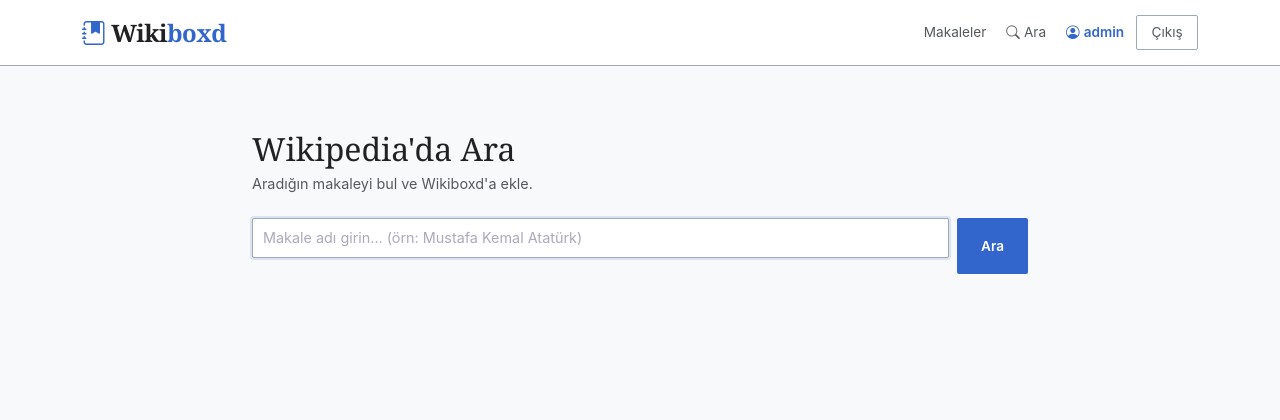
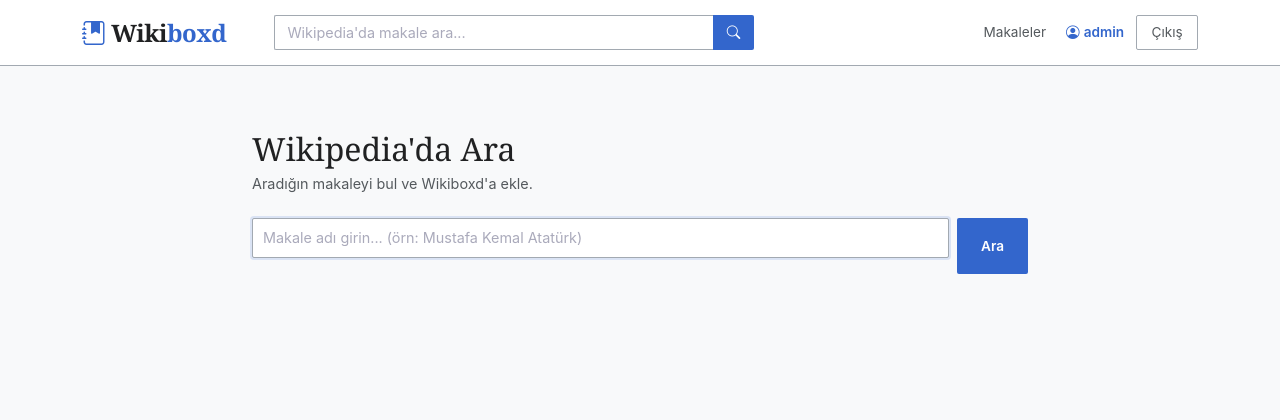
Before and after one commit to Bisbilge/wikiboxd, a Django app: page /ara/ in a window 1280 px wide. Shown: the top 420 px of the page. Run offline with Django 5.2, Linux system fonts and the light colour scheme; a user stored in the database is signed in.

Commit message:
feat: navbar düzenlendi

```diff
--- a/wikiboxd/templates/base.html
+++ b/wikiboxd/templates/base.html
@@ -108,7 +108,7 @@
             font-size: 0.9rem;
         }
         .form-control,
-        input:not([type="submit"]):not([type="button"]),
+        input:not([type="submit"]):not([type="button"]):not(.navbar-search-input),
         select,
         textarea {
             background-color: #fff !important;
@@ -120,6 +120,29 @@
             margin-bottom: 1rem;
             font-size: 0.9rem;
             transition: border-color 0.15s;
+        }
+
+        /* Navbar arama kutusu */
+        .navbar-search-input {
+            background-color: #fff !important;
+            color: var(--text-main) !important;
+            border: 1px solid var(--border) !important;
+            border-right: none !important;
+            border-radius: 2px 0 0 2px !important;
+            padding: 6px 12px !important;
+            font-size: 0.9rem;
+            width: 100%;
+            margin-bottom: 0 !important;
+            transition: border-color 0.15s;
+        }
+        .navbar-search-input:focus {
+            border-color: var(--brand) !important;
+            outline: none;
+            box-shadow: none !important;
+        }
+        .navbar-search-input:disabled {
+            background-color: #f8f9fa !important;
+            cursor: not-allowed;
         }
         .form-control:focus,
         input:focus,
@@ -186,21 +209,44 @@
 
     <nav class="navbar navbar-expand-lg sticky-top">
         <div class="container">
-            <a class="navbar-brand" href="/">
+            <!-- Logo -->
+            <a class="navbar-brand me-4" href="/">
                 <i class="bi bi-journal-bookmark-fill" style="color: var(--brand);"></i>
                 Wiki<span>boxd</span>
             </a>
+
             <button class="navbar-toggler border-0" type="button" data-bs-toggle="collapse" data-bs-target="#navbarNav">
                 <i class="bi bi-list fs-2" style="color: var(--text-muted);"></i>
             </button>
-            <div class="collapse navbar-collapse" id="navbarNav">
-                <ul class="navbar-nav ms-auto align-items-center gap-1">
-                    <li class="nav-item"><a class="nav-link" href="/">Makaleler</a></li>
+
+            <div class="collapse navbar-collapse d-lg-flex align-items-center" id="navbarNav">
+
+                <!-- Orta: Arama Kutusu -->
+                <form class="d-flex mx-lg-4 my-2 my-lg-0 flex-grow-1" method="get" action="{% url 'articles:wiki_search' %}">
+                    <div class="d-flex w-100" style="max-width: 480px;">
+                        <input
+                            type="text"
+                            name="q"
+                            class="navbar-search-input flex-grow-1"
+                            placeholder="Wikipedia'da makale ara..."
+                            {% if not user.is_authenticated %}disabled title="Arama için giriş yapın"{% endif %}
+                        >
+                        <button
+                            type="submit"
+                            class="btn btn-brand"
+                            style="border-radius: 0 2px 2px 0; padding: 6px 14px; white-space: nowrap;"
+                            {% if not user.is_authenticated %}disabled{% endif %}
+                        >
+                            <i class="bi bi-search"></i>
+                        </button>
+                    </div>
+                </form>
+
+                <!-- Sağ: Kullanıcı Menüsü -->
+                <ul class="navbar-nav align-items-center gap-1 ms-auto">
                     {% if user.is_authenticated %}
                         <li class="nav-item">
-                            <a class="nav-link" href="{% url 'articles:wiki_search' %}">
-                                <i class="bi bi-search me-1"></i>Ara
-                            </a>
+                            <a class="nav-link" href="/">Makaleler</a>
                         </li>
                         <li class="nav-item">
                             <a class="nav-link" href="{% url 'users:profile' %}" style="color: var(--brand) !important; font-weight: 600;">
```
